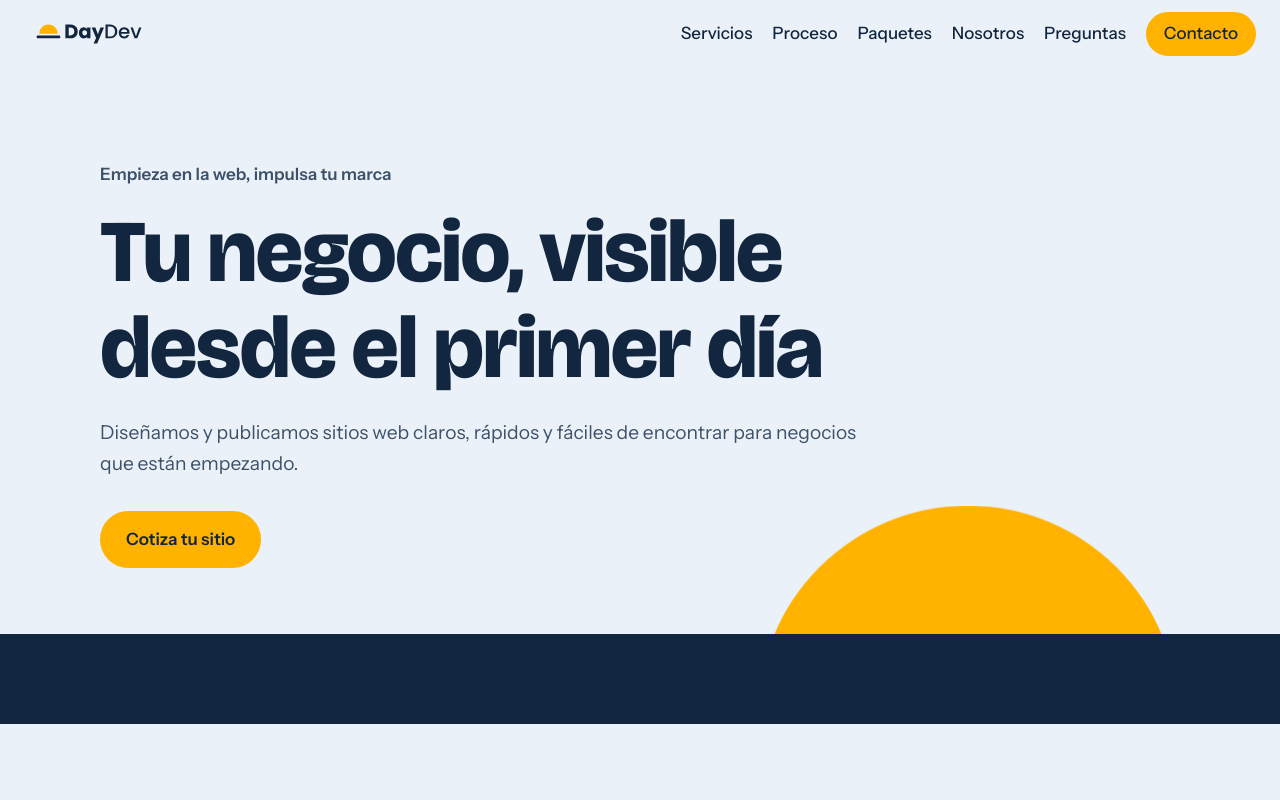
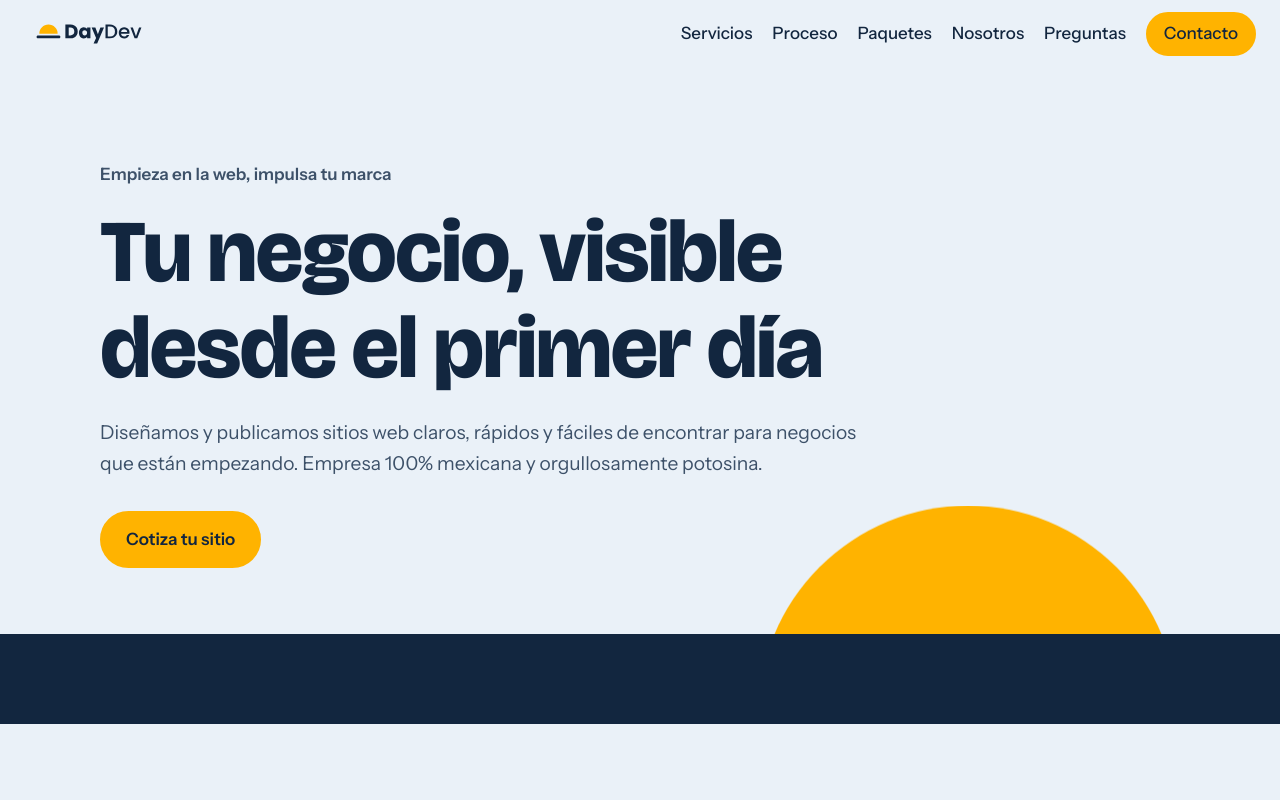
Before and after one commit to David-HDM/daydev-web, a React (Vite) app: page / in a window 1280 px wide. Shown: the top 800 px of the page. Built offline with nearby package versions, Linux system fonts and the light colour scheme.

Commit message:
Ubicación de sede y textos de empresa mexicana agregados al contenido.

```diff
--- a/src/App.jsx
+++ b/src/App.jsx
@@ -140,7 +140,7 @@ function Contact() {
 function Footer() {
   return (
     <footer className="footer">
-      <p>© {new Date().getFullYear()} {brand.name}. {brand.tagline}.</p>
+      <p>© {new Date().getFullYear()} {brand.name}. {brand.tagline}. |<a href={brand.sede}>📍 Villa de Pozos, San Luis Potosí</a></p>
       <p>
         <a href={brand.facebook}>Facebook</a>
         <a href={brand.instagram}>Instagram</a>
--- a/src/content.js
+++ b/src/content.js
@@ -9,12 +9,13 @@ export const brand = {
   formulario: "https://forms.gle/vH7XSPUdowhJv6tAA",
   facebook: "https://www.facebook.com/profile.php?id=61595272842235",
   instagram: "https://www.instagram.com/daydev18/",
-  linkedin: "https://www.linkedin.com/company/daydev-web/"
+  linkedin: "https://www.linkedin.com/company/daydev-web/",
+  sede: "https://maps.app.goo.gl/rgqBuLWiwPYvVPSA8"
 };
 
 export const hero = {
   title: "Tu negocio, visible desde el primer día",
-  text: "Diseñamos y publicamos sitios web claros, rápidos y fáciles de encontrar para negocios que están empezando.",
+  text: "Diseñamos y publicamos sitios web claros, rápidos y fáciles de encontrar para negocios que están empezando. Empresa 100% mexicana y orgullosamente potosina.",
   cta: "Cotiza tu sitio",
 };
 
```
